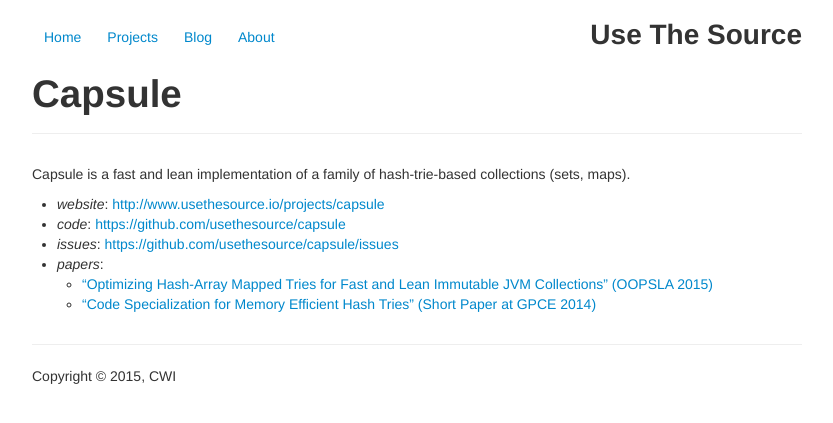
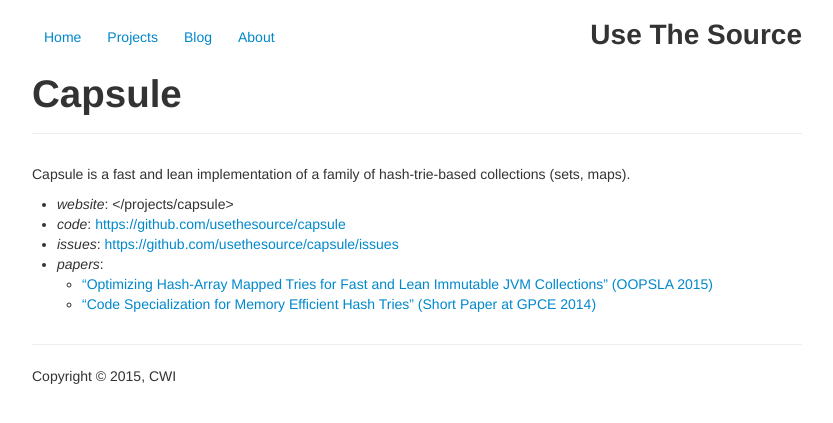
Before and after one commit to usethesource/usethesource.github.io, a Jekyll site: the page built from projects/capsule/index.md, in a window 1280 px wide. Shown: the top 423 px of the page, without its empty margins (223-1056 px from the left). Built offline with Jekyll 4.4.1, drawn with Linux system fonts in a browser that asks for light colours; Markdown is read by kramdown in place of the engine named in the settings; some of the changed lines change nothing that is shown.

Commit message:
Update index.md

```diff
--- a/projects/capsule/index.md
+++ b/projects/capsule/index.md
@@ -6,7 +6,7 @@
 
 Capsule is a fast and lean implementation of a family of hash-trie-based collections (sets, maps).
 
-* *website*: <http://www.usethesource.io/projects/capsule>
+* *website*: </projects/capsule>
 * *code*: <https://github.com/usethesource/capsule>
 * *issues*: <https://github.com/usethesource/capsule/issues>
 * *papers*:
```
